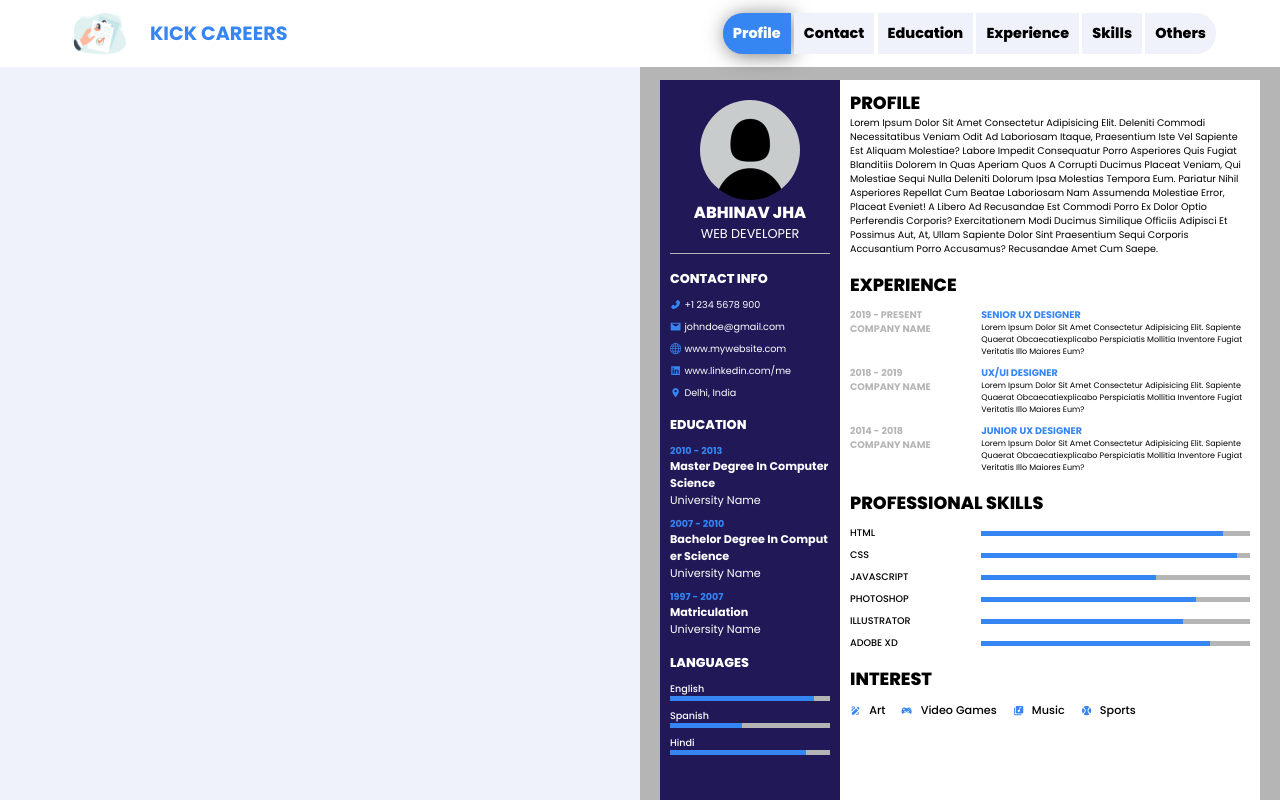
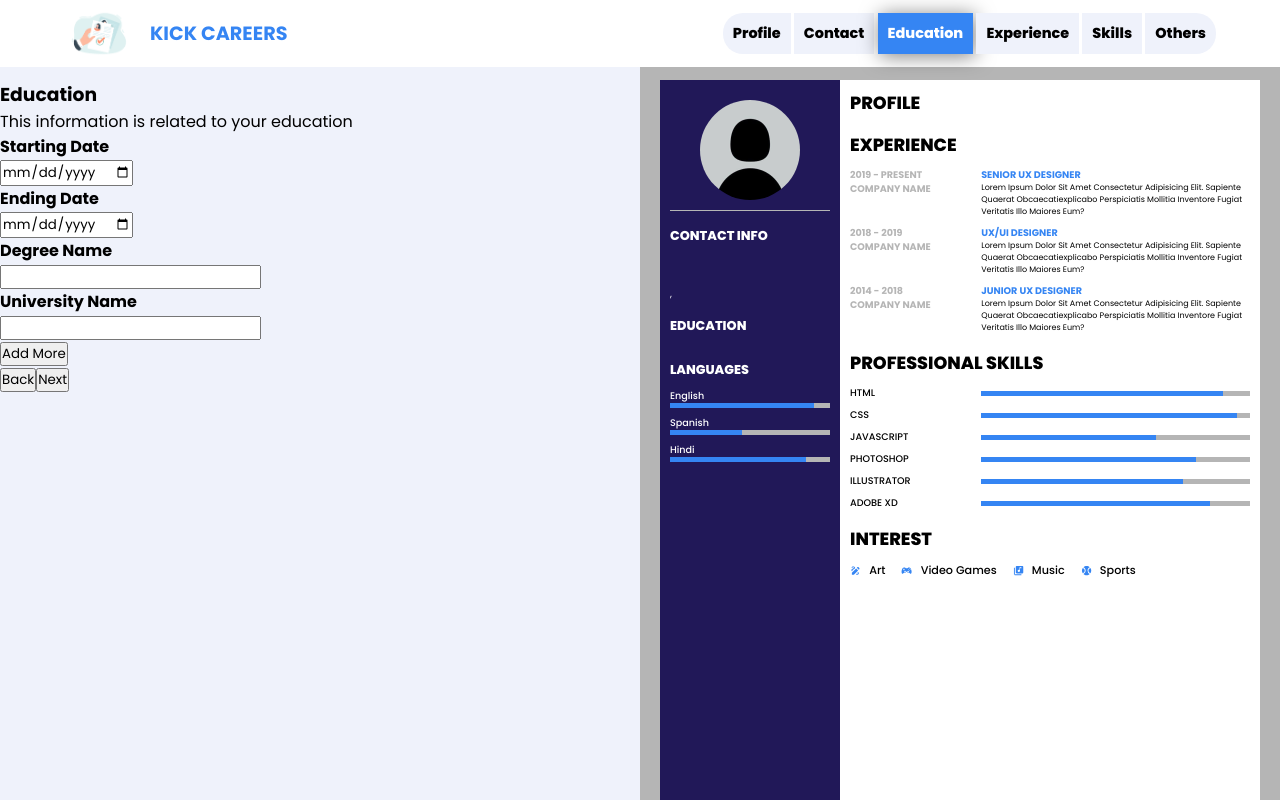
Before and after one commit to aj0911/ResumeBuilder, a React (Create React App) app: page /Resume in a window 1280 px wide. Built offline with nearby package versions, Linux system fonts and the light colour scheme.

Commit message:
education half

```diff
--- a/src/App.jsx
+++ b/src/App.jsx
@@ -3,6 +3,8 @@ import './index.css'
 import { Route, Routes } from 'react-router-dom'
 import Home from './Components/Home/Home'
 import Resume from './Components/Resume/Resume'
+import { ToastContainer } from 'react-toastify'
+import 'react-toastify/dist/ReactToastify.css';
 
 export const App = () => {
   return (
@@ -11,6 +13,7 @@ export const App = () => {
         <Route path='/' Component={Home}/>
         <Route path='/Resume' Component={Resume}/>
       </Routes>
+      <ToastContainer/>
     </>
   )
 }
--- a/src/Components/CV/CV.jsx
+++ b/src/Components/CV/CV.jsx
@@ -5,32 +5,32 @@ import { BsGlobe } from 'react-icons/bs'
 import { MdLocationOn } from 'react-icons/md'
 import { interests } from '../Helper/Helper'
 
-const CV = () => {
+const CV = ({profile,contactData,educationData}) => {
 
     const contacts = [
         {
-            icon:<AiFillPhone/>,
-            val:'+1 234 5678 900'
+            icon:(contactData.phoneNumber)?<AiFillPhone/>:'',
+            val:contactData.phoneNumber
         },
         {
-            icon:<AiFillMail/>,
-            val:'johndoe@gmail.com'
+            icon:(!contactData.email)?'':<AiFillMail/>,
+            val:contactData.email
         },
         {
-            icon:<BsGlobe/>,
-            val:'www.mywebsite.com'
+            icon:(!contactData.website)?'':<BsGlobe/>,
+            val:contactData.website
         },
         {
-            icon:<AiFillLinkedin/>,
-            val:'www.linkedin.com/me'
+            icon:(!contactData.linkedIn)?'':<AiFillLinkedin/>,
+            val:contactData.linkedIn
         },{
-            icon:<MdLocationOn/>,
-            val:'Delhi, India'
+            icon:(!contactData.state)?'':<MdLocationOn/>,
+            val:`${(!contactData.state)?'':contactData.state}, ${(!contactData.country)?'':contactData.country}`
         },
     ]
     const educations=[
         {
-            time:'2010 - 2013',
+            time:`${educationData.startingDate || ''} - ${educationData.endingDate || ''}`,
             name:'Master Degree in Computer Science',
             university:'University Name'
         },
@@ -111,9 +111,9 @@ const CV = () => {
     <div className="cv">
         <div className="left">
             <div className="box">
-                <img src={require('../../Assets/Images/default.jpg')} alt="" />
-                <h2>Abhinav Jha</h2>
-                <h3>Web Developer</h3>
+                <img src={profile.img || require('../../Assets/Images/default.jpg')} alt="" />
+                <h2>{profile.fName}</h2>
+                <h3>{profile.jobTitle}</h3>
             </div>
             <div className="box">
                 <h3>Contact Info</h3>
@@ -132,11 +132,11 @@ const CV = () => {
                 <h3>Education</h3>
                 <div className="cards">
                     {
-                        educations.map((e,i)=>(
+                        Object.values(educationData).map((e,i)=>(
                             <div key={i} className="education">
-                                <h4>{e.time}</h4>
-                                <p>{e.name}</p>
-                                <h5>{e.university}</h5>
+                                <h4>{`${e.startingDate || '' } ${(e.startingDate)?'-':''} ${e.endingDate || ''}`}</h4>
+                                <p>{e.degreeName}</p>
+                                <h5>{e.universityName}</h5>
                             </div>
                         ))
                     }
@@ -159,7 +159,7 @@ const CV = () => {
         <div className="right">
             <div className="box">
                 <h3>Profile</h3>
-                <p>Lorem ipsum dolor sit amet consectetur adipisicing elit. Deleniti commodi necessitatibus veniam odit ad laboriosam itaque, praesentium iste vel sapiente est aliquam molestiae? Labore impedit consequatur porro asperiores quis fugiat blanditiis dolorem in quas aperiam quos a corrupti ducimus placeat veniam, qui molestiae sequi nulla deleniti dolorum ipsa molestias tempora eum. Pariatur nihil asperiores repellat cum beatae laboriosam nam assumenda molestiae error, placeat eveniet! A libero ad recusandae est commodi porro ex dolor optio perferendis corporis? Exercitationem modi ducimus similique officiis adipisci et possimus aut, at, ullam sapiente dolor sint praesentium sequi corporis accusantium porro accusamus? Recusandae amet cum saepe.</p>
+                <p>{profile.description}</p>
             </div>
             <div className="box">
                 <h3>Experience</h3>
@@ -208,6 +208,7 @@ const CV = () => {
             </div>
         </div>
     </div>
+
   )
 }
 
--- /dev/null
+++ b/src/Components/Resume/Contact.jsx
@@ -0,0 +1,52 @@
+import React from 'react'
+import './Common.css'
+import { toast } from 'react-toastify';
+
+const Contact = ({setActive,setContact,contact}) => {
+
+    const handleNext = (e)=>{
+        e.preventDefault();
+        setActive(2);
+    }
+
+  return (
+    <>
+        <div className="heading">
+            <h3>Contact</h3>
+            <p>This information is related to your Contact</p>
+        </div>
+        <form onSubmit={(e)=>handleNext(e)}>
+            <div className="formControl">
+                <h4>Phone Number</h4>
+                <input value={contact.phoneNumber} onChange={(e)=>setContact({...contact,phoneNumber:e.target.value})} type="number" required />
+            </div>
+            <div className="formControl">
+                <h4>Email</h4>
+                <input value={contact.email} onChange={(e)=>setContact({...contact,email:e.target.value})} type="email" required />
+            </div>
+            <div className="formControl">
+                <h4>Website Link</h4>
+                <input value={contact.website} onChange={(e)=>setContact({...contact,website:e.target.value})} type="text" />
+            </div>
+            <div className="formControl">
+                <h4>LinkedIn Link</h4>
+                <input value={contact.linkedIn} onChange={(e)=>setContact({...contact,linkedIn:e.target.value})} type="text" />
+            </div>
+            <div className="formControl">
+                <h4>State</h4>
+                <input value={contact.state} onChange={(e)=>setContact({...contact,state:e.target.value})} type="text" />
+            </div>
+            <div className="formControl">
+                <h4>Country</h4>
+                <input value={contact.country} onChange={(e)=>setContact({...contact,country:e.target.value})} type="text" />
+            </div>
+            <div className="btns">
+                <button onClick={()=>setActive(0)}>Back</button>
+                <input type="submit" value={'Next'} />
+            </div>
+        </form>
+    </>
+  )
+}
+
+export default Contact
--- /dev/null
+++ b/src/Components/Resume/Education.jsx
@@ -0,0 +1,52 @@
+import './Common.css'
+import React, { useState } from 'react'
+
+const Education = ({setActive,setEducation,education}) => {
+
+  const handleNext = (e)=>{
+      e.preventDefault();
+      setActive(2);
+  }
+
+  const [edu, setEdu] = useState(['0'])
+
+return (
+  <>
+      <div className="heading">
+          <h3>Education</h3>
+          <p>This information is related to your education</p>
+      </div>
+      <form onSubmit={(e)=>handleNext(e)}>
+          {
+            edu.map((f,i)=>(
+              <div key={i} className="inputs">
+                <div className="formControl">
+                    <h4>Starting Date</h4>
+                    <input   onChange={(e)=>setEducation({...education,f:{...education[f],startingDate:e.target.value}})} type="date" required />
+                </div>
+                <div className="formControl">
+                    <h4>Ending Date</h4>
+                    <input   onChange={(e)=>setEducation({...education,f:{...education[f],endingDate:e.target.value}})} type="date" required />
+                </div>
+                <div className="formControl">
+                    <h4>Degree Name</h4>
+                    <input  onChange={(e)=>setEducation({...education,f:{...education[f],degreeName:e.target.value}})} type="text" required />
+                </div>
+                <div className="formControl">
+                    <h4>University Name</h4>
+                    <input  onChange={(e)=>setEducation({...education,f:{...education[f],universityName:e.target.value}})} type="text" required />
+                </div>
+              </div>
+            ))
+          }
+          <button onClick={()=>setEdu([...edu,(edu.length+1).toString()])}>Add More</button>
+          <div className="btns">
+              <button onClick={()=>setActive(1)}>Back</button>
+              <input type="submit" value={'Next'} />
+          </div>
+      </form>
+  </>
+)
+}
+
+export default Education
--- /dev/null
+++ b/src/Components/Resume/Experience.jsx
@@ -0,0 +1,10 @@
+import './Common.css'
+import React from 'react'
+
+const Experience = () => {
+  return (
+    <div>Experience</div>
+  )
+}
+
+export default Experience
--- /dev/null
+++ b/src/Components/Resume/Others.jsx
@@ -0,0 +1,10 @@
+import './Common.css'
+import React from 'react'
+
+const Others = () => {
+  return (
+    <div>Others</div>
+  )
+}
+
+export default Others
--- /dev/null
+++ b/src/Components/Resume/Profile.jsx
@@ -0,0 +1,55 @@
+import React from 'react'
+import './Common.css'
+import { toast } from 'react-toastify';
+
+const Profile = ({setActive,setProfile,profile}) => {
+
+    const handleNext = (e)=>{
+        e.preventDefault();
+        setActive(1);
+    }
+
+    const manageImg=(e)=>{
+        if (e.target.files && e.target.files[0]) {
+            if(e.target.files[0].name.endsWith('.jpg') || e.target.files[0].name.endsWith('.png'))
+                setProfile({img: URL.createObjectURL(e.target.files[0])});
+            else{
+                setProfile({...profile,img:''});
+                toast.warn('Only .jpg and .png file is mandatory.')
+            }
+        }
+        else setProfile({...profile,img:''});
+    }
+
+  return (
+    <>
+        <div className="heading">
+            <h3>Profile</h3>
+            <p>This information is related to your profile</p>
+        </div>
+        <form onSubmit={(e)=>handleNext(e)}>
+            <div className="formControl">
+                <h4>Avatar</h4>
+                <input type="file" onChange={e=>manageImg(e)}/>
+            </div>
+            <div className="formControl">
+                <h4>Full Name</h4>
+                <input value={profile.fName} onChange={(e)=>setProfile({...profile,fName:e.target.value})} type="text" required />
+            </div>
+            <div className="formControl">
+                <h4>Job Title</h4>
+                <input value={profile.jobTitle} onChange={(e)=>setProfile({...profile,jobTitle:e.target.value})} type="text" required />
+            </div>
+            <div className="formControl">
+                <h4>Description</h4>
+                <textarea value={profile.description} onChange={(e)=>setProfile({...profile,description:e.target.value})} maxLength={1000} required></textarea>
+            </div>
+            <div className="btns">
+                <input type="submit" value={'Next'} />
+            </div>
+        </form>
+    </>
+  )
+}
+
+export default Profile
--- a/src/Components/Resume/Resume.css
+++ b/src/Components/Resume/Resume.css
@@ -49,9 +49,11 @@
 
 .resume .box > .left{
     width: 50%;
-    min-height: 100vh;
+    height: 100vh;
     background-color: var(--bgColorNav);
     padding-top: 80px;
+    overflow-x: hidden;
+    overflow-y:scroll;
 }
 .resume .box > .right{
     width: 50%;
--- a/src/Components/Resume/Resume.jsx
+++ b/src/Components/Resume/Resume.jsx
@@ -1,6 +1,12 @@
-import React, {  useState } from 'react'
+import React, {  useEffect, useState } from 'react'
 import './Resume.css'
 import CV from '../CV/CV';
+import Profile from './Profile';
+import Contact from './Contact';
+import Education from './Education';
+import Experience from './Experience';
+import Skills from './Skills';
+import Others from './Others';
 
 const Resume = () => {
   const fields = [
@@ -11,7 +17,10 @@ const Resume = () => {
     'Skills',
     'Others'
   ]
-  const [active,setActive] = useState(0);
+  const [active,setActive] = useState(2);
+  const [profile,setProfile] = useState({});
+  const [contact,setContact] = useState({});
+  const [education,setEducation] = useState({});
   return (
     <div className="resume">
         <header>
@@ -29,11 +38,22 @@ const Resume = () => {
         </header>
         <div className="box">
           <div className="left">
-
+              {
+                (()=>{
+                  switch(active){
+                    case 0:return <Profile profile={profile} setProfile={setProfile} setActive={setActive}/>
+                    case 1:return <Contact contact={contact} setContact={setContact} setActive={setActive}/>
+                    case 2:return <Education education={education} setEducation={setEducation} setActive={setActive}/>
+                    case 3:return <Experience/>
+                    case 4:return <Skills/>
+                    case 5:return <Others/>
+                  }
+                })()
+              }
           </div>
           <div className="right">
             <div className="cv">
-              <CV/>
+              <CV profile={profile} contactData ={contact} educationData = {education}/>
             </div>
           </div>
         </div>
--- /dev/null
+++ b/src/Components/Resume/Skills.jsx
@@ -0,0 +1,10 @@
+import './Common.css'
+import React from 'react'
+
+const Skills = () => {
+  return (
+    <div>Skills</div>
+  )
+}
+
+export default Skills
```
Also changed, not shown: src/Components/Resume/Common.css (added).
